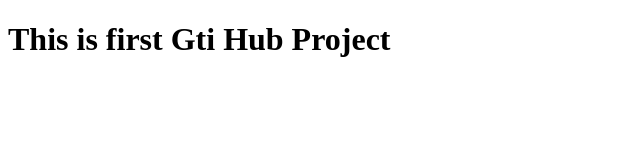
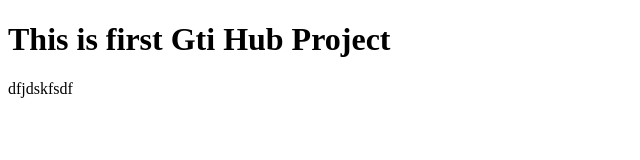
Before and after one commit to Marufwp/first_deploy_project, a plain HTML site: page index.html in a window 1280 px wide. Shown: the whole page, without its empty margins (0-640 px from the left). Drawn offline with Linux system fonts and the light colour scheme.

Commit message:
p tag added

```diff
--- a/index.html
+++ b/index.html
@@ -7,5 +7,7 @@
 </head>
 <body>
       <h1>This is first Gti Hub Project</h1>
+      <p>dfjdskfsdf</p>
+
 </body>
 </html>
```
